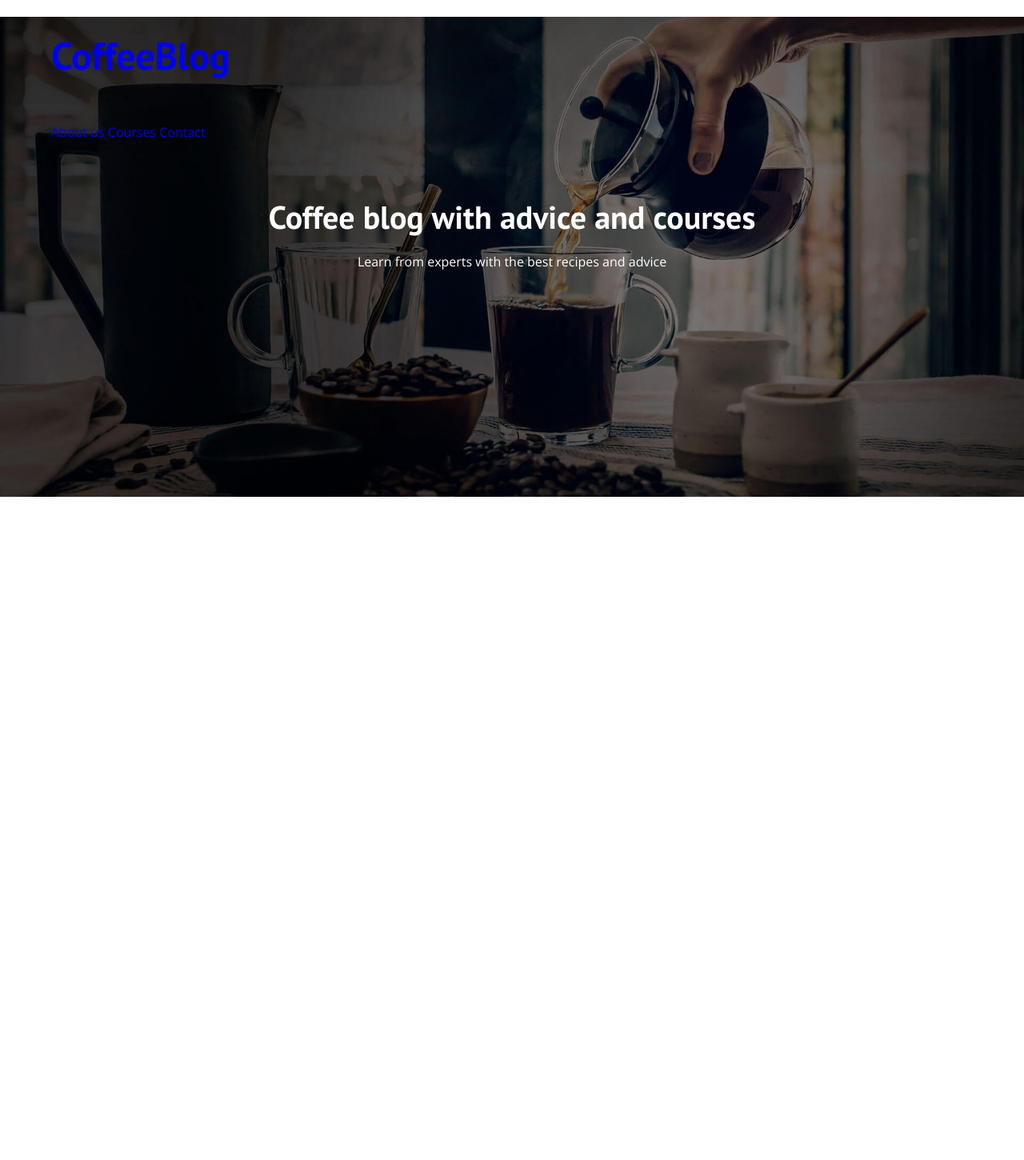
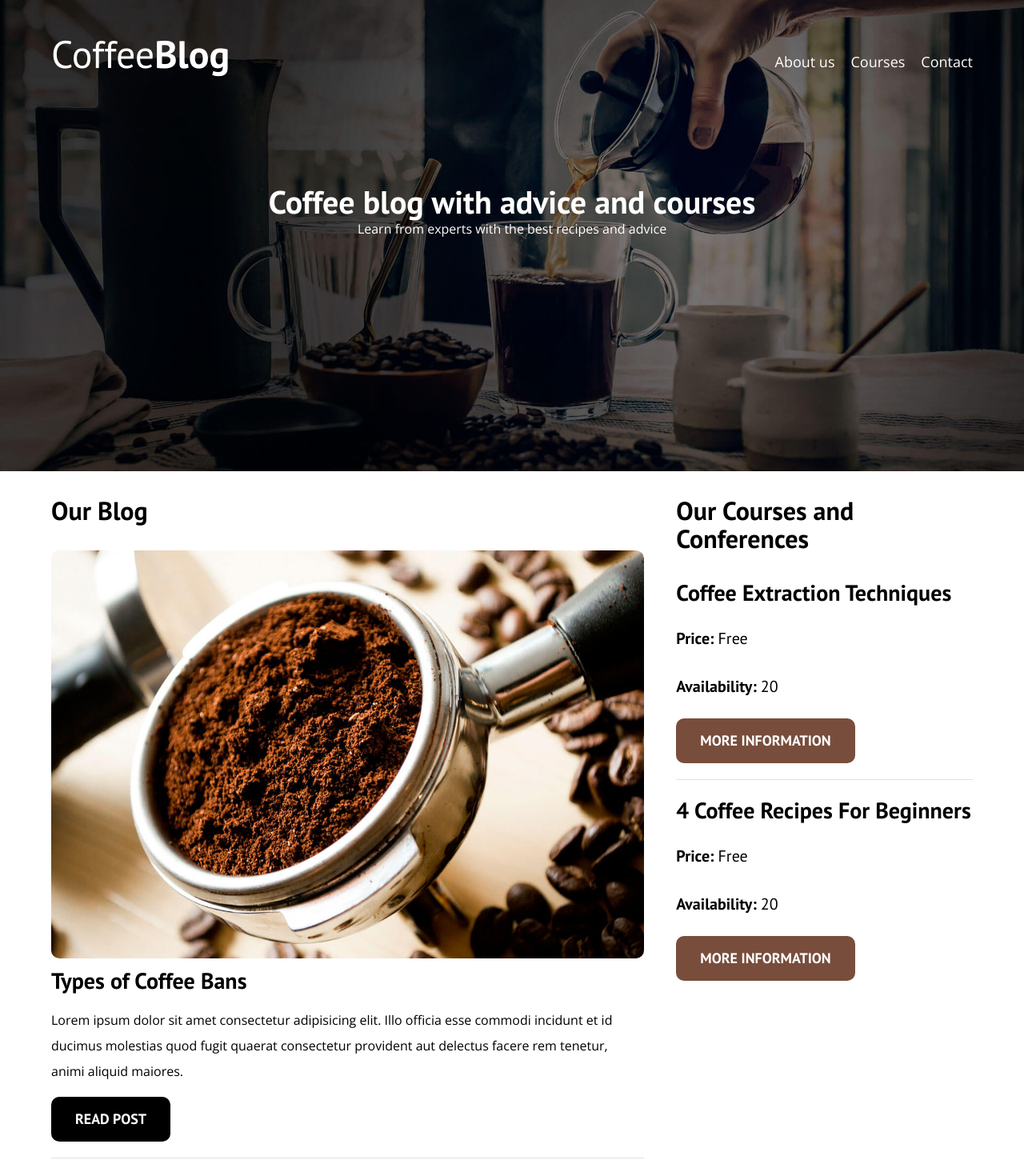
Before and after one commit to MiguelPeralta123/coffee_blog, a plain HTML site: page index.html in a window 1280 px wide. Shown: the part 11-1461 px from the top of the page at 80% size. Before the commit the page ends 800 px from the top, so only its background shows below. Drawn offline with nearby package versions, Linux system fonts and the light colour scheme.

Commit message:
Finished main page

```diff
--- a/css/styles.css
+++ b/css/styles.css
@@ -1,8 +1,9 @@
 :root {
-    --headingFont: 'PT Sans', sans-serif;
-    --paragraphFont: 'Open Sans', sans-serif;
-    --first: #784D3C;
-    --white: #FFFFFF;
+  --headingFont: "PT Sans", sans-serif;
+  --paragraphFont: "Open Sans", sans-serif;
+  --first: #784d3c;
+  --gray: #e1e1e1;
+  --white: #ffffff;
   --black: #000000;
 }
 
@@ -26,8 +27,9 @@ body {
 /* GLOBALES */
 
 .container {
-    max-width: 120rem;
-    width: 90%;
+  /*max-width: 120rem;
+  width: 90%;*/
+  width: min(90%, 120rem); /* Es lo mismo que las dos líeas de arriba, selecciona el valor más pequeño entre 90% y 120rem */
   margin: 0 auto;
 }
 
@@ -40,6 +42,7 @@ h2,
 h3,
 h4 {
   font-family: var(--headingFont);
+  line-height: 3.5rem;
 }
 
 h1 {
@@ -72,7 +75,7 @@ img {
   padding: 0;
 }
 
-.center-text {
+.text-center {
   text-align: center;
 }
 
@@ -93,3 +96,137 @@ img {
   color: var(--white);
   margin-top: 5rem;
 }
+
+@media (min-width: 768px) {
+    .header__text {
+        margin-top: 14rem;
+    }
+}
+
+.bar {
+    padding-top: 5rem;
+}
+
+@media (min-width: 768px) {
+  .bar {
+    display: flex;
+    justify-content: space-between;
+    align-items: center;
+  }
+}
+
+.logo {
+  color: var(--white);
+}
+
+.logo__name {
+  font-weight: normal;
+}
+
+.logo__name span {
+  font-weight: bold;
+}
+
+.nav {
+    margin-top: 2rem;
+}
+
+@media (min-width: 768px) {
+    .nav {
+        display: flex;
+        column-gap: 2rem;
+    }
+}
+
+.nav a {
+  display: block;
+  text-align: center;
+  font-size: 1.8rem;
+  color: var(--white);
+}
+
+.nav a:hover {
+    font-weight: bold;
+}
+
+@media (min-width: 768px) {
+    .main-content {
+        display: grid;
+        grid-template-columns: 2fr 1fr;
+        column-gap: 4rem;
+    }
+}
+
+.post {
+    /* Dibujando una línea debajo de cada entrada */
+    border-bottom: 1px solid var(--gray);
+    margin-bottom: 2rem;
+}
+
+.post:last-of-type {
+    /* La última entrada no necesita esa línea, se la quitamos */
+    border-bottom: none;
+    margin-bottom: 0;
+}
+
+.post__img img {
+    border-radius: 1rem;
+}
+
+.button {
+    display: block;
+    font-family: var(--headingFont);
+    color: var(--white);
+    text-align: center;
+    text-decoration: none;
+    font-size: 1.8rem;
+    text-transform: uppercase;
+    font-weight: bold;
+    padding: 1rem 3rem;
+    border-radius: 1rem;
+    margin-bottom: 2rem;
+}
+
+@media (min-width: 768px) {
+    .button {
+        /* Es como un elemento inline con algunas características de block. Aquí lo usamos para que respete el margin-bottom */
+        display: inline-block;
+    }
+}
+
+.button--main {
+    background-color: var(--black);
+}
+
+.button--second {
+    background-color: var(--first);
+}
+
+.courses {
+    list-style: none;
+}
+
+.widget-course {
+    border-bottom: 1px solid var(--gray);
+}
+
+.widget-course:last-of-type {
+    border-bottom: none;
+    margin-top: 2rem;
+}
+
+.widget-course p {
+    font-family: var(--headingFont);
+    font-weight: 700;
+    font-size: 2rem;
+}
+
+.widget-course p span {
+    font-weight: 400;
+}
+
+.footer {
+    background-color: var(--black);
+    padding-bottom: 5rem;
+    margin-top: 4rem;
+}
--- a/index.html
+++ b/index.html
@@ -19,7 +19,7 @@
             <div class="bar">
 
                 <a class="logo" href="index.html">
-                    <h1 class="logo__name">Coffee<span>Blog</span></h1>
+                    <h1 class="logo__name no-margin text-center">Coffee<span>Blog</span></h1>
                 </a>
 
                 <nav class="nav">
@@ -38,5 +38,92 @@
 
     </header>
 
+    <div class="main-content container">
+
+        <main class="blog">
+
+            <h3>Our Blog</h3>
+
+            <article class="post">
+                <div class="post__img">
+                    <img src="img/blog1.jpg" alt="Blog Image">
+                </div>
+
+                <div class="post__content">
+                    <h4 class="no-margin">Types of Coffee Bans</h4>
+                    <p>Lorem ipsum dolor sit amet consectetur adipisicing elit. Illo officia esse commodi incidunt et id ducimus molestias quod fugit quaerat consectetur provident aut delectus facere rem tenetur, animi aliquid maiores.</p>
+
+                    <a href="post.html" class="button button--main">Read Post</a>
+                </div>
+            </article>
+
+            <article class="post">
+                <div class="post__img">
+                    <img src="img/blog2.jpg" alt="Blog Image">
+                </div>
+
+                <div class="post__content">
+                    <h4 class="no-margin">Three Delicious Coffee Recipes</h4>
+                    <p>Lorem, ipsum dolor sit amet consectetur adipisicing elit. Vero nemo obcaecati, vitae eaque, quibusdam quis deserunt rem dolor molestias sed facere. Provident corporis eligendi voluptate sapiente, deserunt at id omnis.</p>
+
+                    <a href="post.html" class="button button--main">Read Post</a>
+                </div>
+            </article>
+
+            <article class="post">
+                <div class="post__img">
+                    <img src="img/blog3.jpg" alt="Blog Image">
+                </div>
+
+                <div class="post__content">
+                    <h4 class="no-margin">Coffee Benefits</h4>
+                    <p>Lorem ipsum dolor sit amet consectetur adipisicing elit. Aliquid iste alias illum! Quam omnis enim molestiae illo neque, rem ad dolorum, at voluptatum architecto, minima magni et vero quisquam? Quas.</p>
+
+                    <a href="post.html" class="button button--main">Read Post</a>
+                </div>
+            </article>
+
+        </main>
+
+        <aside class="sidebar">
+
+            <h3>Our Courses and Conferences</h3>
+
+            <ul class="courses no-padding">
+                <li class="widget-course">
+                    <h4 class="no-margin">Coffee Extraction Techniques</h4>
+                    <p>Price: <span>Free</span></p>
+                    <p>Availability: <span>20</span></p>
+                    <a href="post.html" class="button button--second">More Information</a>
+                </li>
+
+                <li class="widget-course">
+                    <h4 class="no-margin">4 Coffee Recipes For Beginners</h4>
+                    <p>Price: <span>Free</span></p>
+                    <p>Availability: <span>20</span></p>
+                    <a href="post.html" class="button button--second">More Information</a>
+                </li>
+            </ul>
+
+        </aside>
+
+    </div>
+
+    <footer class="footer">
+        <div class="bar container">
+
+            <a class="logo" href="index.html">
+                <h1 class="logo__name no-margin text-center">Coffee<span>Blog</span></h1>
+            </a>
+
+            <nav class="nav">
+                <a href="about_us.html" class="nav__link">About us</a>
+                <a href="courses.html" class="nav__link">Courses</a>
+                <a href="contact.html" class="nav__link">Contact</a>
+            </nav>
+
+        </div>
+    </footer>
+
 </body>
 </html>
```
Lines whose indentation alone changed are shown as unchanged.
